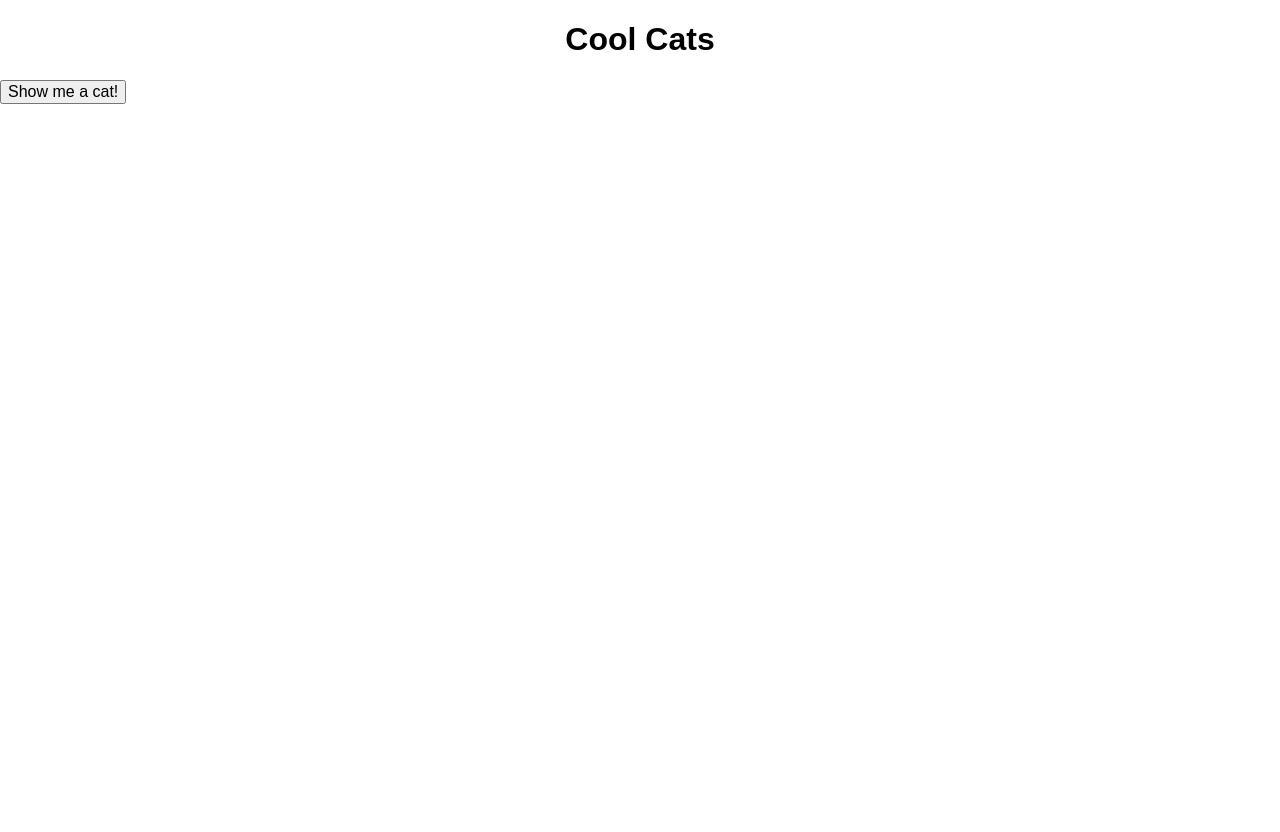
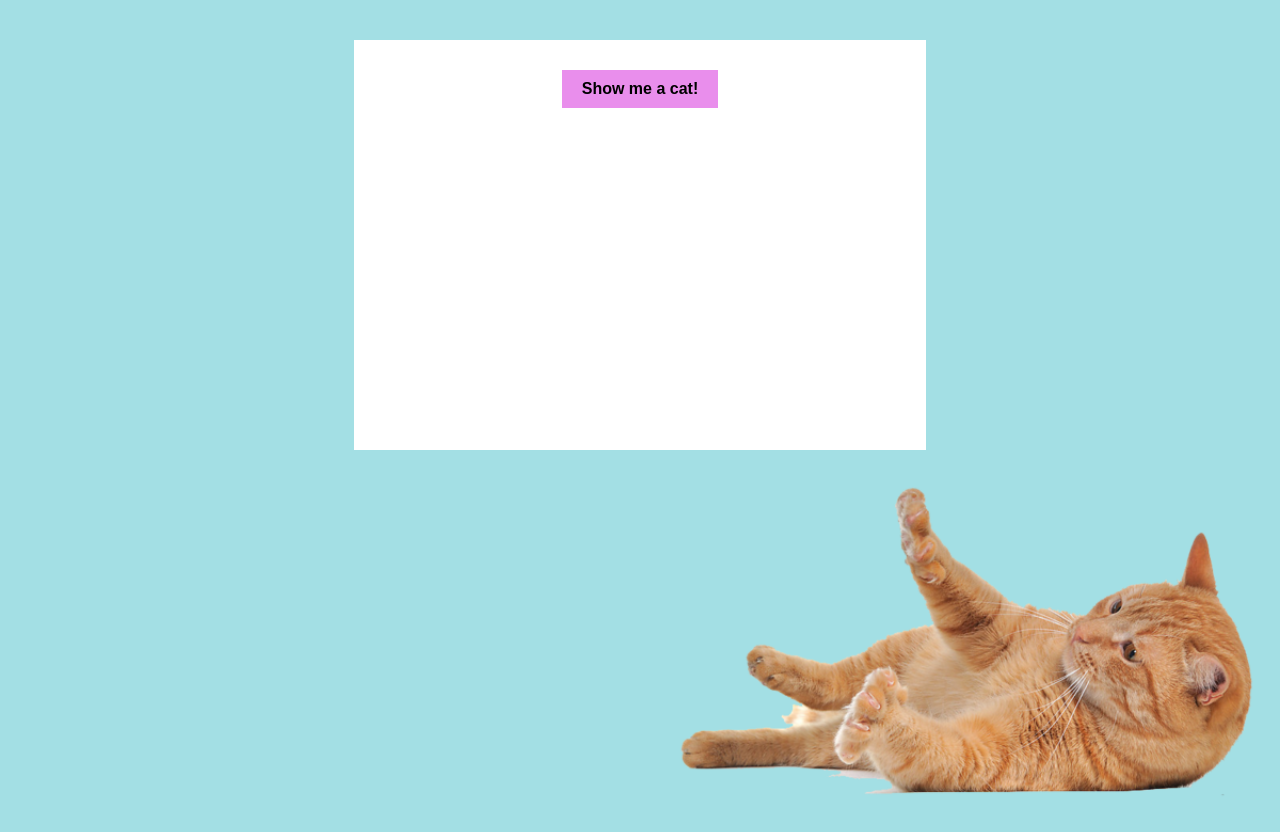
Before and after one commit to jessabean/cat-viewer, a website: page index.html in a window 1280 px wide. Before the commit the page ends 800 px from the top, so only its background shows below. Drawn offline with Linux system fonts and the light colour scheme.

Commit message:
Add some styles

```diff
--- a/_scss/main.scss
+++ b/_scss/main.scss
@@ -1,24 +1,38 @@
 body {
-  background: white;
+  background: #A3DFE4 url('/img/cat_bg.png') right bottom no-repeat;;
+  background-size: 50% auto;
+  min-height: 100vh;
 }
 
-h1 {
+#main {
+  width: 40%;
+  min-height: 350px;
+  margin: 40px auto 0 auto;
+  background: white;
+  padding: 30px;
+}
+
+.gif-header {
+  margin-bottom: 20px;
   text-align: center;
 }
-
-#cats-directory {
-  display: flex;
-  flex-wrap: wrap;
-  list-style: none;
+img {
+  max-width: 100%;
 }
 
-.cat {
-  width: calc((100%/3) - 20px);
-  padding: 10px;
+button {
+  display: inline-block;
+  padding: 10px 20px;
+  background: #E98EEC;
+  border: none;
+  outline: none;
+  font-weight: bold;
+
+  &:active {
+    background: #a363a5;
+  }
 }
 
-.cat-photo {
-  width: 100%;
-  max-width: 300px;
-  max-height: 300px;
+#cat-container {
+  text-align: center;
 }
--- a/index.html
+++ b/index.html
@@ -16,8 +16,7 @@
 <body>
 
   <main role="main" id="main">
-    <h1>Cool Cats</h1>
-    <button id="button">Show me a cat!</button>
+    <div class="gif-header"><button id="button">Show me a cat!</button></div>
     <div id="cat-container"></div>
   </main>
 
```
Also changed, not shown: css/main.css, img/cat_bg.png (added).
